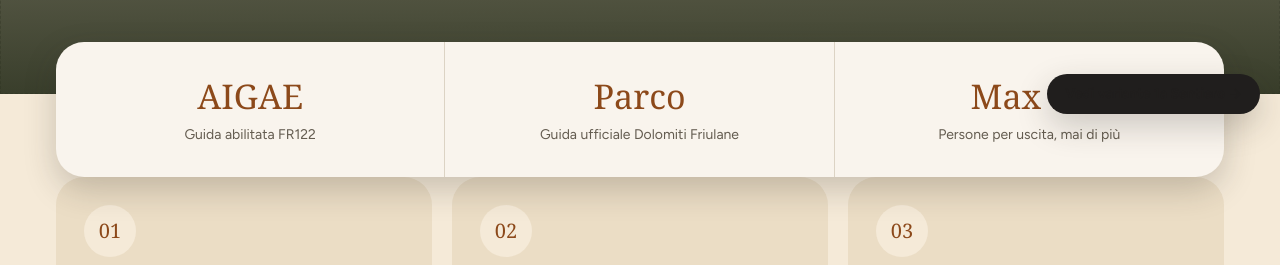
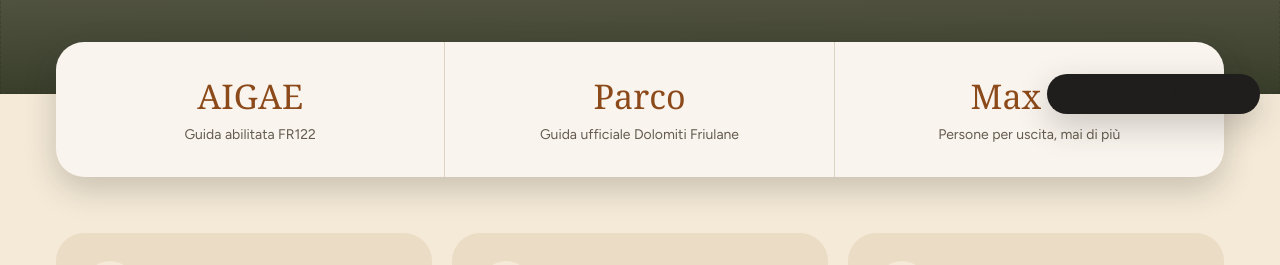
Before and after one commit to AlTheLazyMonkey/rao-escursioniv3, a Next.js app: page /b in a window 1280 px wide. Shown: the part 666-931 px from the top of the page. Built offline with nearby package versions, Linux system fonts and the light colour scheme; no server answers; the database is empty; a web font is replaced by a local one.

Commit message:
fix: Regolare il padding nel componente CredenzialiBar per migliorare il layout.

```diff
--- a/components/site-b/CredenzialiBar.tsx
+++ b/components/site-b/CredenzialiBar.tsx
@@ -10,7 +10,7 @@
  */
 export function CredenzialiBar() {
   return (
-    <div className="relative z-10 px-5 sm:px-8 lg:px-14">
+    <div className="relative z-10 px-5 pb-10 sm:px-8 lg:px-14 lg:pb-14">
       <div className="-mt-10 grid grid-cols-3 divide-x divide-border rounded-card bg-surface-soft shadow-lifted sm:-mt-12 lg:-mt-[52px]">
         {CELLE.map((c) => (
           <div key={c.valore} className="px-3 py-6 text-center sm:px-6 sm:py-8">
```
